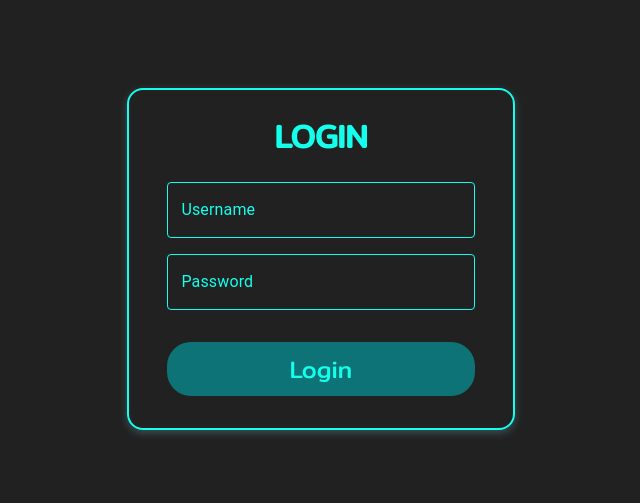
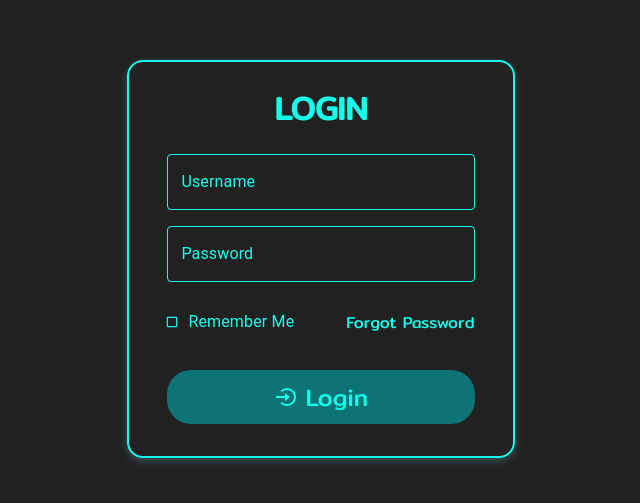
Before and after one commit to wizwingwing/eta-web-ui, a React (Create React App) app: page / in a window 1280 px wide. Shown: the part 141-644 px from the top of the page, without its empty margins (319-959 px from the left). Built offline with nearby package versions, Linux system fonts and the light colour scheme.

Commit message:
Update Login

```diff
--- a/package.json
+++ b/package.json
@@ -17,6 +17,7 @@
     "prettier": "^2.5.1",
     "react": "^17.0.2",
     "react-dom": "^17.0.2",
+    "react-icons": "^4.3.1",
     "react-scripts": "5.0.0",
     "styled-components": "^5.3.3",
     "sweetalert": "^2.1.2",
--- a/src/Component/Element/CustomMaterial.element.tsx
+++ b/src/Component/Element/CustomMaterial.element.tsx
@@ -1,5 +1,8 @@
 import styled from "styled-components"
 import TextField from '@mui/material/TextField'
+import Checkbox from '@mui/material/Checkbox';
+import FormControlLabel from '@mui/material/FormControlLabel';
+
 
 
 export const TextFieldBase = styled(TextField)`
@@ -23,3 +26,15 @@ export const TextFieldBase = styled(TextField)`
     }
 
 `
+
+export const FormLabel = styled(FormControlLabel)`
+    &.MuiFormControlLabel-root{
+      color: #14FFEC;
+    }
+
+`
+export const CheckboxRemember = styled(Checkbox)`
+    &.MuiCheckbox-root, &.Mui-checked{
+      color: #14FFEC  !important;
+    }
+`
--- a/src/Component/Element/Login.element.tsx
+++ b/src/Component/Element/Login.element.tsx
@@ -26,7 +26,19 @@ export const BoxLogin = styled.div`
 export const BoxContent = styled.div`
     width: 80%;
 `
+export const BoxFooter = styled.div`
+margin-top: 1.5rem;
+    width: 80%;
+    display: flex;
+    justify-content: space-between;
+    align-items: center;
+`
+
+// Button
 export const ButtonLogin = styled.button`
+    display: flex;
+    justify-content: center;
+    align-items: center;
     margin: 2rem 0;
     width: 80%;
     border: none;
@@ -45,3 +57,16 @@ export const ButtonLogin = styled.button`
     }
 
 `
+
+// Link
+export const LinkForgotPassword = styled.a`
+font-size: 14;
+  text-decoration: none;
+  color: #14FFEC;
+
+  &:hover {
+  text-decoration: underline;
+  color: #C2FFD9;
+
+  }
+`
--- a/src/Component/Page/Login.tsx
+++ b/src/Component/Page/Login.tsx
@@ -1,8 +1,8 @@
 import React from 'react'
-import { TextFieldBase } from '../Element/CustomMaterial.element'
+import { CheckboxRemember, FormLabel, TextFieldBase } from '../Element/CustomMaterial.element'
 import { TextHeaderH1 } from '../Element/Fontsize.element'
-import { BoxContent, BoxLogin, ButtonLogin, Container } from '../Element/Login.element'
-
+import { BoxContent, BoxFooter, BoxLogin, ButtonLogin, Container, LinkForgotPassword } from '../Element/Login.element'
+import { BiLogInCircle } from 'react-icons/bi';
 
 export const Login = () => {
   return (
@@ -13,7 +13,12 @@ import { BoxContent, BoxLogin, ButtonLogin, Container } from '../Element/Login.e
           <TextFieldBase fullWidth label="Username" id="username" />
           <TextFieldBase style={{ marginTop: "1rem" }} fullWidth label="Password" id="password" />
         </BoxContent>
-          <ButtonLogin>Login</ButtonLogin>
+        <BoxFooter>
+          <FormLabel control={<CheckboxRemember sx={{ '& .MuiSvgIcon-root': { fontSize: 14 } }} />} label="Remember Me" />
+          <LinkForgotPassword href="#" >Forgot Password</LinkForgotPassword>
+        </BoxFooter>
+
+        <ButtonLogin><BiLogInCircle style={{ marginRight: "0.5rem" }} />Login</ButtonLogin>
       </BoxLogin>
     </Container>
   )
```
Also changed, not shown: src/index.css (line endings or trailing spaces), 1 other file (tests, documents, lock files or other folders). Lines whose indentation alone changed are shown as unchanged.
